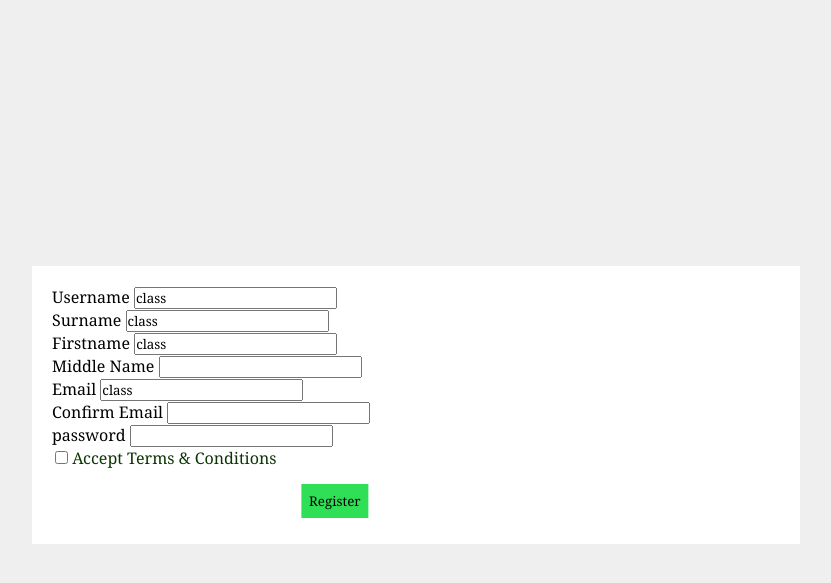
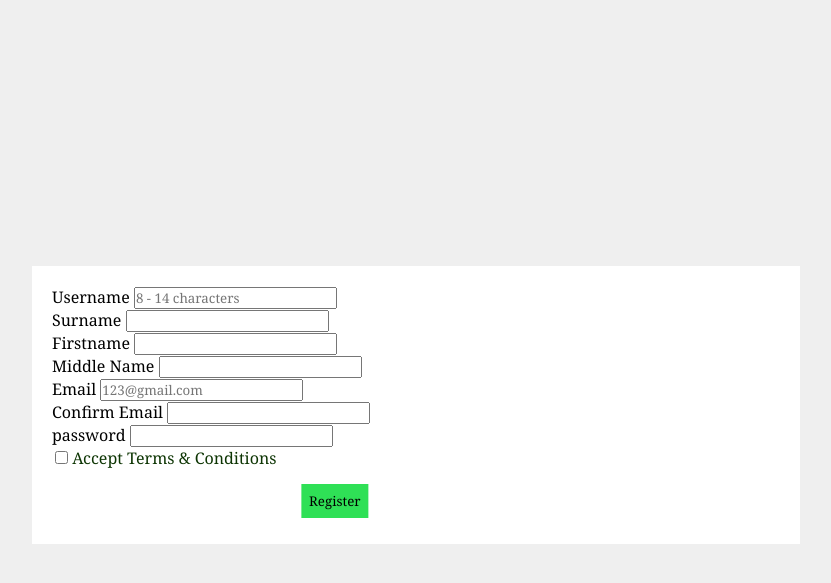
Before and after one commit to T-manuel/Side-Hustle-Tasks-3, a PHP site: page / in a window 1280 px wide. Shown: the top 583 px of the page, without its empty margins (224-1055 px from the left). Run offline with PHP 8.4, Linux system fonts and the light colour scheme; data that the repository does not hold is empty.

Commit message:
Update index.php

```diff
--- a/index.php
+++ b/index.php
@@ -26,22 +26,22 @@ if (isset ($_POST["register"])) {
     <meta charset="UTF-8">
     <meta name="viewport" content="width=device-width, initial-scale=1.0">
     <title>Register</title>
-    <link href ="login.css" type = "text/css" rel = "stylesheet" >
+    <link href ="styles/login.css?v=<?php echo time();?>" type = "text/css" rel = "stylesheet" >
 </head>
 <body>
     <div class="container">
         <form class = "first-form" action = "index.php" method = "POST" autocomplete="off">
-                        <div class="form-group-2">
+            <div class="form-group-2">
                 <label for = "usernames"> Username </label>
-                <input name = "usernames" value = <?php echo $user_a; ?> class = "formControl" type = "text" required>
+                <input name = "usernames" placeholder = "8 - 14 characters" class = "formControl" type = "text" required>
             </div>
             <div class="form-group-2">
                 <label for = "surname"> Surname </label>
-                <input name = "surname" value = <?php echo $user_b; ?> class = "formControl" type = "text" required>
+                <input name = "surname" class = "formControl" type = "text" required>
             </div>
             <div class="form-group-2">
                 <label for = "firstname"> Firstname </label>
-                <input name = "firstname" value = <?php echo $user_c; ?> class = "formControl" type = "text" required>
+                <input name = "firstname" class = "formControl" type = "text" required>
             </div>
             <div class="form-group-2">
                 <label for = "middleName"> Middle Name </label>
@@ -49,7 +49,7 @@ if (isset ($_POST["register"])) {
             </div>
             <div class="form-group-2">
                 <label for = "emails"> Email </label>
-                <input name = "emails" value = <?php echo $user_d; ?> class = "formControl" type = "email" placeholder = "123@example.com" required>
+                <input name = "emails" placeholder = "123@gmail.com" class = "formControl" type = "email" placeholder = "123@example.com" required>
             </div>
             <div class="form-group-2">
                 <label for = "confirm email"> Confirm Email </label>
@@ -65,7 +65,7 @@ if (isset ($_POST["register"])) {
             </div>
         </form>
 
-        <span class = "echo"> <?php if (isset($error_a)) {echo "<br> $error_a";} ?> </span>
+        <span class = "echo"> <?php if (isset($error)) {echo "<br> $error";} ?> </span>
     </div>
 
 </body>
```
